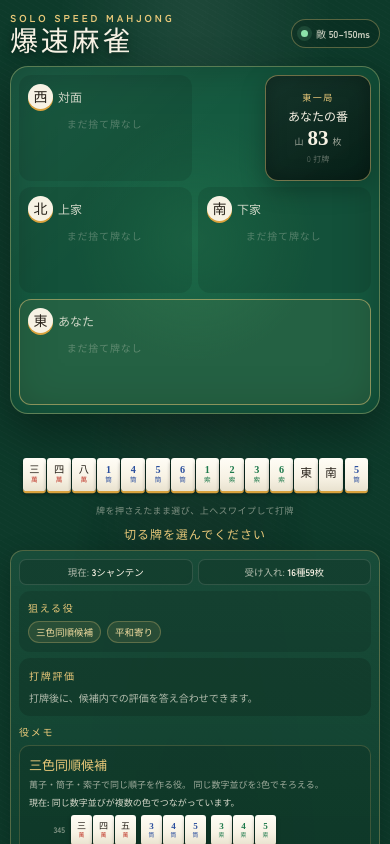
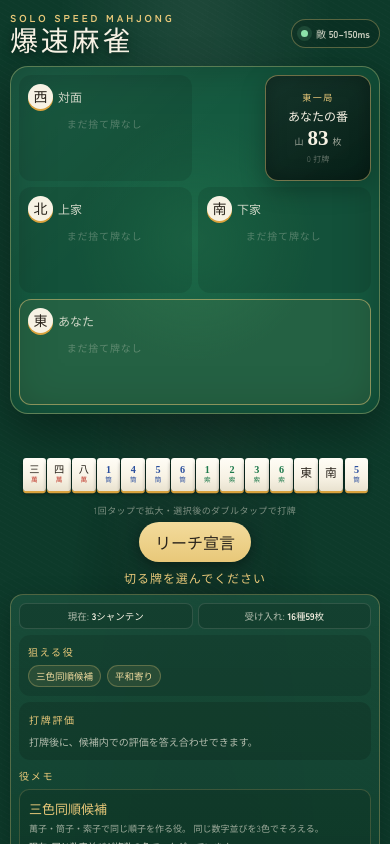
Before and after one commit to HSBL-ko-gyo/HSBL-S800, a React (Vite) app: page / in a window 390 px wide. Shown: the top 844 px of the page. Built offline with nearby package versions, Linux system fonts and the light colour scheme; a web font is replaced by a local one.

Commit message:
Add triple-tap discard and mobile riichi action

```diff
--- a/src/components/HandView.tsx
+++ b/src/components/HandView.tsx
@@ -9,10 +9,13 @@ interface HandViewProps {
   canDiscard: boolean
   canRon: boolean
   canTsumo: boolean
+  showRiichiButton: boolean
+  riichiDeclareMode: boolean
   hint: string
   onDiscard: (tile: Tile) => void
   onRon: () => void
   onTsumo: () => void
+  onRiichiMode: (enabled: boolean) => void
 }
 
 export function HandView({
@@ -21,18 +24,25 @@ export function HandView({
   canDiscard,
   canRon,
   canTsumo,
+  showRiichiButton,
+  riichiDeclareMode,
   hint,
   onDiscard,
   onRon,
   onTsumo,
+  onRiichiMode,
 }: HandViewProps) {
   const handRef = useRef<HTMLDivElement>(null)
   const gestureRef = useRef({
     pointerId: -1,
+    startX: 0,
     startY: 0,
     selectedTileId: null as string | null,
+    selectedAtPointerDown: false,
+    moved: false,
     verticalLocked: false,
   })
+  const tapRef = useRef({ tileId: null as string | null, count: 0, lastAt: 0 })
   const [selectedTileId, setSelectedTileId] = useState<string | null>(null)
   const [selectedLift, setSelectedLift] = useState(0)
   const drawnTile = tiles.find((tile) => tile.id === drawnTileId)
@@ -42,6 +52,7 @@ export function HandView({
   useEffect(() => {
     setSelectedTileId(null)
     setSelectedLift(0)
+    tapRef.current = { tileId: null, count: 0, lastAt: 0 }
   }, [drawnTileId, canDiscard])
 
   useEffect(() => {
@@ -51,6 +62,7 @@ export function HandView({
       if (handRef.current?.contains(event.target as Node)) return
       setSelectedTileId(null)
       setSelectedLift(0)
+      tapRef.current = { tileId: null, count: 0, lastAt: 0 }
     }
 
     document.addEventListener('pointerdown', cancelSelection)
@@ -89,9 +101,15 @@ export function HandView({
     event.currentTarget.setPointerCapture(event.pointerId)
     gestureRef.current = {
       pointerId: event.pointerId,
+      startX: event.clientX,
       startY: event.clientY,
       selectedTileId: tileId,
+      selectedAtPointerDown: selectedTileId === tileId,
+      moved: false,
       verticalLocked: false,
+    }
+    if (selectedTileId !== tileId) {
+      tapRef.current = { tileId: null, count: 0, lastAt: 0 }
     }
     setSelectedTileId(tileId)
     setSelectedLift(0)
@@ -102,6 +120,10 @@ export function HandView({
     if (gesture.pointerId !== event.pointerId) return
     event.preventDefault()
 
+    if (Math.abs(event.clientX - gesture.startX) > 6 || Math.abs(event.clientY - gesture.startY) > 6) {
+      gesture.moved = true
+    }
+
     const upwardDistance = Math.max(0, gesture.startY - event.clientY)
     if (upwardDistance >= 10) gesture.verticalLocked = true
 
@@ -109,6 +131,8 @@ export function HandView({
       const hoveredTileId = tileIdAtX(event.clientX)
       if (hoveredTileId && hoveredTileId !== gesture.selectedTileId) {
         gesture.selectedTileId = hoveredTileId
+        gesture.selectedAtPointerDown = false
+        tapRef.current = { tileId: null, count: 0, lastAt: 0 }
         setSelectedTileId(hoveredTileId)
       }
     }
@@ -123,6 +147,7 @@ export function HandView({
       }
       setSelectedTileId(null)
       setSelectedLift(0)
+      tapRef.current = { tileId: null, count: 0, lastAt: 0 }
       if (tileToDiscard) onDiscard(tileToDiscard)
     }
   }
@@ -132,6 +157,24 @@ export function HandView({
     if (gesture.pointerId !== event.pointerId) return
     if (event.currentTarget.hasPointerCapture(event.pointerId)) {
       event.currentTarget.releasePointerCapture(event.pointerId)
+    }
+
+    if (!gesture.moved && gesture.selectedAtPointerDown && gesture.selectedTileId) {
+      const now = Date.now()
+      const continuesDoubleTap = tapRef.current.tileId === gesture.selectedTileId
+        && now - tapRef.current.lastAt <= 500
+      tapRef.current = {
+        tileId: gesture.selectedTileId,
+        count: continuesDoubleTap ? tapRef.current.count + 1 : 1,
+        lastAt: now,
+      }
+
+      if (tapRef.current.count >= 2) {
+        const tileToDiscard = displayed.find((tile) => tile.id === gesture.selectedTileId)
+        tapRef.current = { tileId: null, count: 0, lastAt: 0 }
+        setSelectedTileId(null)
+        if (tileToDiscard) onDiscard(tileToDiscard)
+      }
     }
 
     gesture.pointerId = -1
@@ -175,13 +218,22 @@ export function HandView({
       </div>
       <span className="hand-scroll-hint">
         {selectedTileId
-          ? '横になぞって選択・上へスワイプして打牌'
-          : '牌を押さえたまま選び、上へスワイプして打牌'}
+          ? '横になぞって選択・上スワイプ または ダブルタップで打牌'
+          : '1回タップで拡大・選択後のダブルタップで打牌'}
       </span>
-      {(canTsumo || canRon) && (
+      {(canTsumo || canRon || showRiichiButton) && (
         <div className="hand-action-buttons">
           {canTsumo && <button className="win-button" type="button" onClick={onTsumo}>ツモ</button>}
           {canRon && <button className="win-button" type="button" onClick={onRon}>ロン</button>}
+          {showRiichiButton && (
+            <button
+              className={`riichi-button hand-riichi-button ${riichiDeclareMode ? 'is-active' : ''}`}
+              type="button"
+              onClick={() => onRiichiMode(!riichiDeclareMode)}
+            >
+              {riichiDeclareMode ? 'リーチ取消' : 'リーチ宣言'}
+            </button>
+          )}
         </div>
       )}
       <p className="hand-hint">{hint}</p>
--- a/src/components/TableView.tsx
+++ b/src/components/TableView.tsx
@@ -106,10 +106,13 @@ export function TableView({
             canDiscard={freeDiscard}
             canRon={Boolean(game.pendingRonTile)}
             canTsumo={canTsumo}
+            showRiichiButton={humanTurn && !game.playerRiichi && !canTsumo}
+            riichiDeclareMode={game.riichiDeclareMode}
             hint={handHint}
             onDiscard={onDiscard}
             onRon={onRon}
             onTsumo={onTsumo}
+            onRiichiMode={onRiichiMode}
           />
         </div>
 
--- a/src/styles.css
+++ b/src/styles.css
@@ -280,6 +280,8 @@ h1 {
   min-width: 156px;
   box-shadow: 0 0 0 2px rgba(232, 200, 121, .35), 0 4px 12px rgba(0, 0, 0, .3);
 }
+
+.hand-riichi-button { display: none; }
 
 .learning-panel {
   display: grid;
@@ -984,6 +986,17 @@ h1 {
     letter-spacing: .05em;
   }
   .hand-action-buttons .win-button { min-width: 144px; }
+  .hand-action-buttons {
+    gap: 8px;
+    margin-top: 4px;
+  }
+  .hand-action-buttons .win-button,
+  .hand-action-buttons .hand-riichi-button {
+    display: inline-flex;
+    min-width: 112px;
+    justify-content: center;
+  }
+  .learning-panel > .action-buttons { display: none; }
   .learning-panel { gap: 6px; margin-top: 5px; padding: 8px; border-radius: 13px; }
   .learning-metrics { gap: 5px; }
   .learning-metrics span { flex: 1; padding: 5px 6px; font-size: 9.5px; text-align: center; }
```
